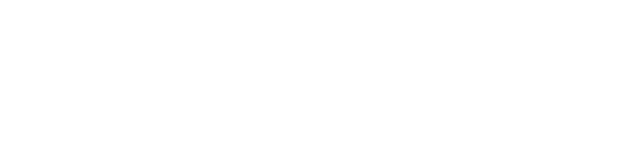
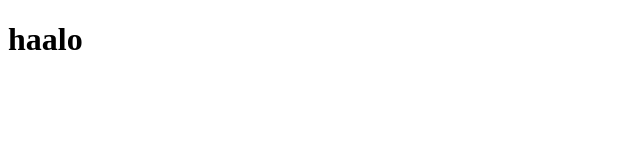
Before and after one commit to arif-maverick/my-fourth-repo, a plain HTML site: page index.html in a window 1280 px wide. Shown: the whole page, without its empty margins (0-640 px from the left). Drawn offline with Linux system fonts and the light colour scheme.

Commit message:
stylechnages

```diff
--- a/index.html
+++ b/index.html
@@ -7,6 +7,6 @@
     <title>5th repo</title>
 </head>
 <body>
-
+    <h1>haalo</h1>
 </body>
 </html>
--- a/style.css
+++ b/style.css
@@ -0,0 +1,3 @@
+h1{
+    background-color: black;
+}
```
